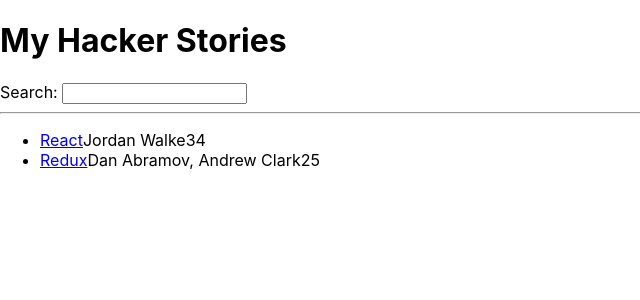
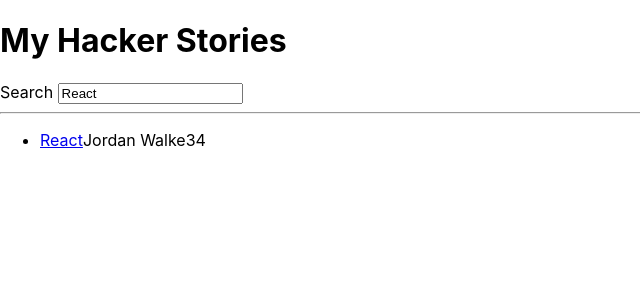
Before and after one commit to SM171906/hacker-stories, a React (Create React App) app: page / in a window 1280 px wide. Shown: the top 300 px of the page, without its empty margins (0-640 px from the left). Built offline with nearby package versions, Linux system fonts and the light colour scheme.

Commit message:
resusablility component

```diff
--- a/src/App.js
+++ b/src/App.js
@@ -20,7 +20,12 @@
     },
   ];
 
-  const [searchTerm, setSearchTerm] = React.useState('');
+  const [searchTerm, setSearchTerm] = React.useState(
+    localStorage.getItem('search') || 'React'
+  );
+  React.useEffect(() => {
+    localStorage.getItem('search', searchTerm);
+  },[searchTerm]);
 
   const handleSearch = (event) => {
     setSearchTerm(event.target.value);
@@ -34,7 +39,12 @@
     <div>
       <h1>My Hacker Stories</h1>
 
-      <Search onSearch={handleSearch} />
+      <InputWithLabel
+        id="search"
+        label="Search"
+        value={searchTerm}
+        onInputChange={handleSearch}
+       />
 
       <hr />
 
@@ -43,36 +53,39 @@
   );
 };
 
-const Search = (props) => {
-  const {search, onSearch} = props;
-  return (
-  <div>
-    <label htmlFor="search">Search: </label>
+const InputWithLabel = ({
+    id,
+    label,
+    value,
+    onInputChange
+} ) => (
+  <>
+    <label htmlFor={id}>{label} </label>
     <input
-      id="search"
+      id={id}
       type="text"
-      value={search}
-      onChange={onSearch}
+      value={value}
+      onChange={onInputChange}
     />
-  </div>
- )};
+  </>
+);
 
-const List = (props) => (
+const List = ({ list }) => (
   <ul>
-    {props.list.map((item) => (
+    {list.map((item) => (
       <Item key={item.objectID} item={item} />
     ))}
   </ul>
 );
 
-const Item = (props) => (
+const Item = ({ item }) => (
   <li>
     <span>
-      <a href={props.item.url}>{props.item.title}</a>
+      <a href={item.url}>{item.title}</a>
     </span>
-    <span>{props.item.author}</span>
-    <span>{props.item.num_comments}</span>
-    <span>{props.item.points}</span>
+    <span>{item.author}</span>
+    <span>{item.num_comments}</span>
+    <span>{item.points}</span>
   </li>
 );
 
```
